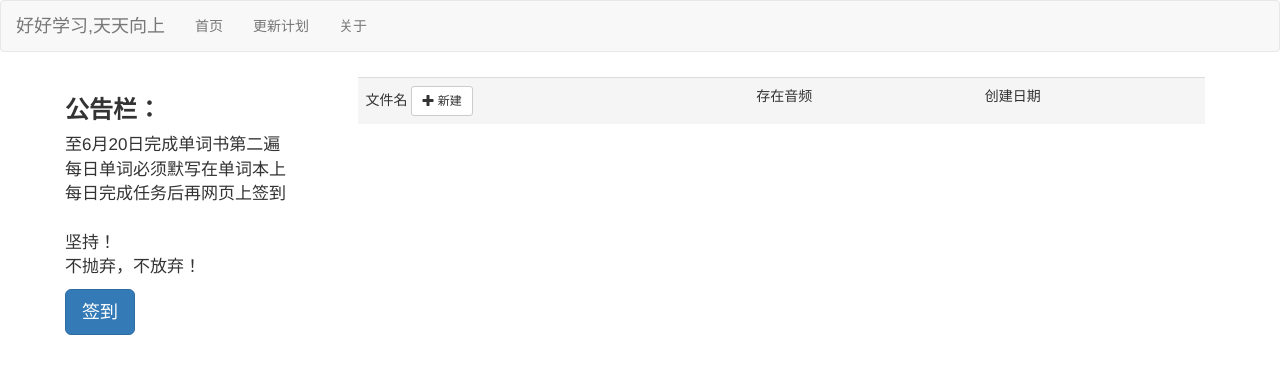
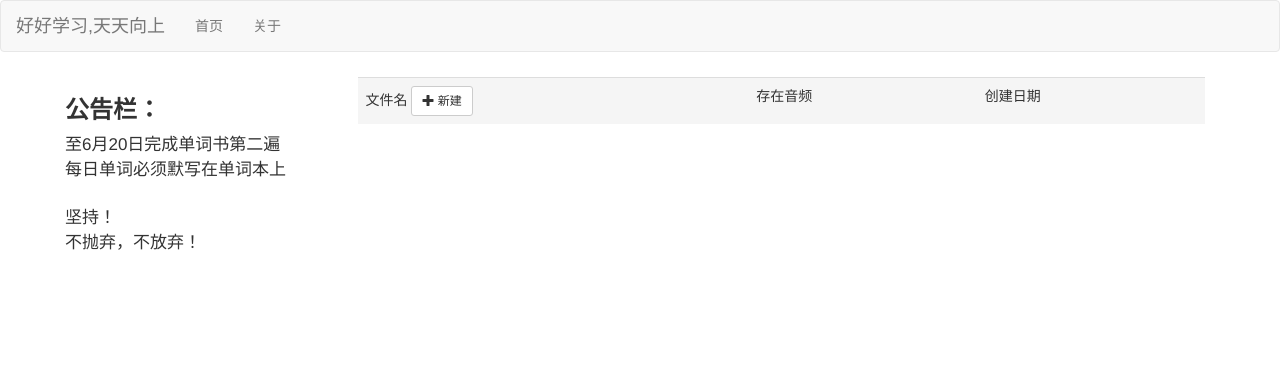
Before and after one commit to taoxianpeng/lang2, a Flask app: template templates/index.html in a window 1280 px wide. Shown: the top 374 px of the page. Run offline with Flask 2, Linux system fonts and the light colour scheme; the template is opened without the code that fills it, so the values that code supplies are empty; some libraries are stand-ins or nearby versions.

Commit message:
删除 无效控件

```diff
--- a/templates/index.html
+++ b/templates/index.html
@@ -67,9 +67,6 @@
                                 <li><a href="#">......</a></li>
                             </ul>
 
-                            <button type="button" class="btn btn-primary">
-                                提交更改
-                            </button>
                         </div>
                     </div>
                 </div><!-- /.modal-content -->
@@ -114,9 +111,6 @@
                 <a href="#">首页</a>
             </li>
             <li>
-                <a href="#">更新计划</a>
-            </li>
-            <li>
                 <a href="#">关于</a>
             </li>
         </ul>
@@ -133,16 +127,12 @@
                     <p style="font-size: 17px">
                         至6月20日完成单词书第二遍
                         <br> 每日单词必须默写在单词本上
-                        <br> 每日完成任务后再网页上签到
                         <br>
                         <br> 坚持！
                         <br> 不抛弃，不放弃！
                         <br>
                     </p>
 
-                    <button class="btn btn-primary btn-lg" data-toggle="modal" data-target="#myModal">
-                        签到
-                    </button>
             </div>
             <div class="col-xs-9">
                 <table class="table  table-hover">
```
